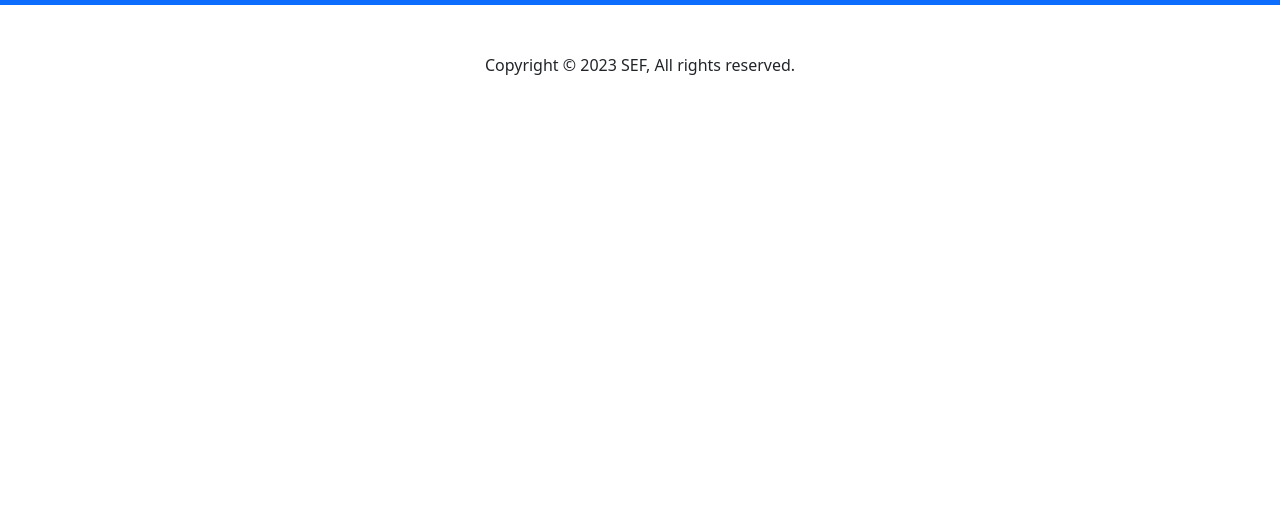
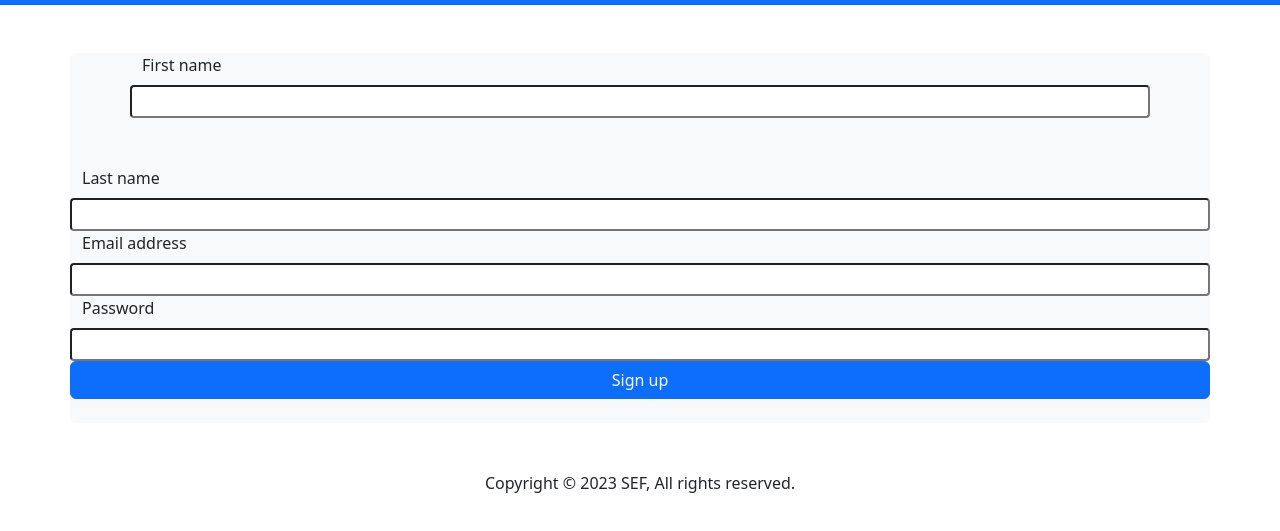
Before and after one commit to marcabounader/SEF-Login-Register, a plain HTML site: page register.html in a window 1280 px wide. Shown: the part 51-582 px from the top of the page. Drawn offline with nearby package versions, Linux system fonts and the light colour scheme.

Commit message:
Added registration form

```diff
--- a/register.html
+++ b/register.html
@@ -22,7 +22,28 @@
             </nav>
         </header>
         <main class="m-5">
+                <form class="container bg-light rounded col">
+                        <div class="form-outline row m-5">
+                            <label class="form-label" for="first-name">First name</label>
+                            <input type="text" id="first-name" class="form-control-sm" />
+                        </div>
+                        <div class="form-outline row">
+                            <label class="form-label" for="last-name">Last name</label>
+                            <input type="text" id="last-name" class="form-control-sm" />
+                        </div>
+                        <div class="form-outline row">
+                            <label class="form-label" for="email">Email address</label>
+                            <input type="email" id="email" class="form-control-sm" />
 
+                        </div>
+                        <div class="form-outline row">
+                            <label class="form-label" for="pass">Password</label>
+                            <input type="password" id="pass" class="form-control-sm" />
+                        </div>
+                        <div class="row">
+                            <button type="submit" class="btn btn-primary btn-block mb-4">Sign up</button>
+                        </div>
+                  </form>
         </main>
         <footer class="text-center">Copyright &copy; 2023 SEF, All rights reserved.</footer>
     </body>
```
